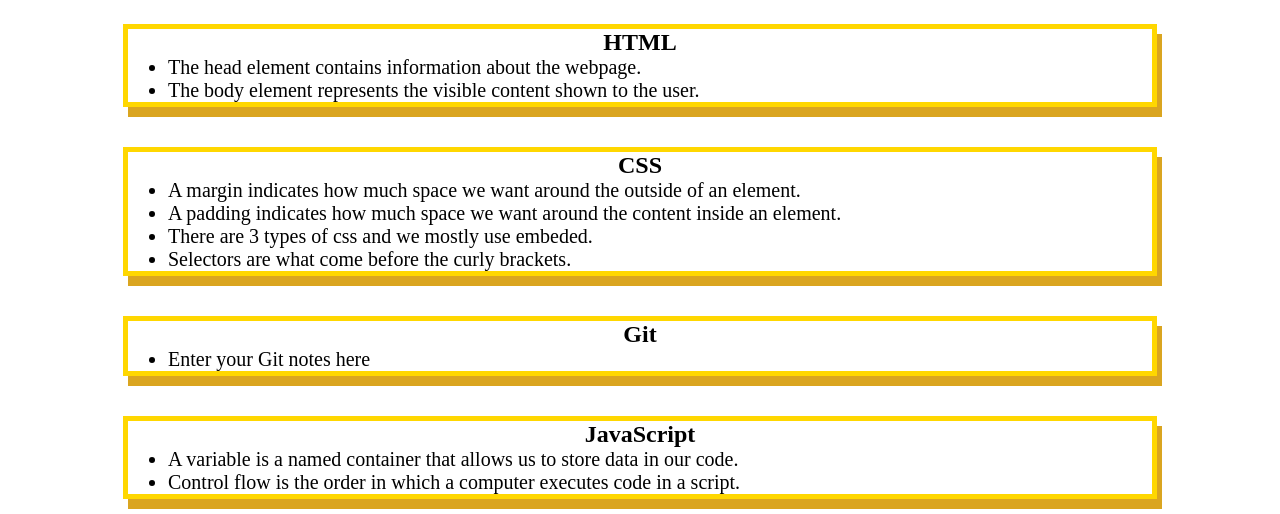
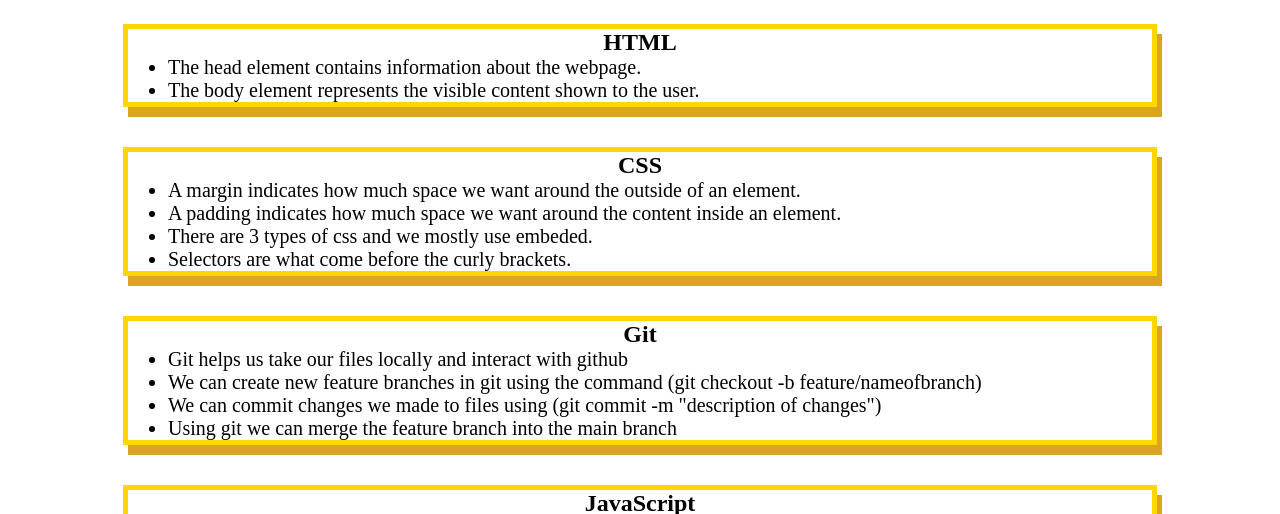
Before and after one commit to raaba241/prework-study-guide, a plain HTML site: page index.html in a window 1280 px wide. Shown: the part 136-650 px from the top of the page. Drawn offline with Linux system fonts and the light colour scheme.

Commit message:
added notes in HTML section

```diff
--- a/index.html
+++ b/index.html
@@ -47,7 +47,10 @@
     <section class="card" id="git-section">
       <h2>Git</h2>
       <ul>
-        <li>Enter your Git notes here</li>
+        <li>Git helps us take our files locally and interact with github </li>
+        <li>We can create new feature branches in git using the command (git checkout -b feature/nameofbranch) </li>
+        <li>We can commit changes we made to files using (git commit -m "description of changes") </li>
+        <li>Using git we can merge the feature branch into the main branch</li>
       </ul>
     </section>
 
```
